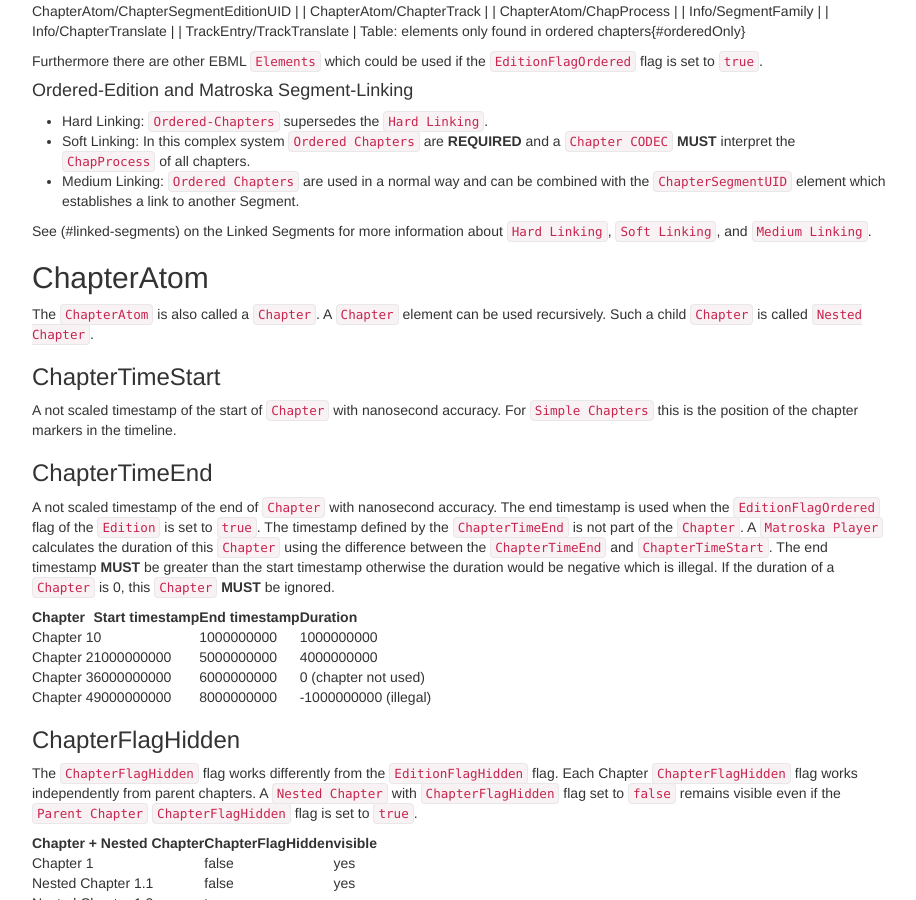
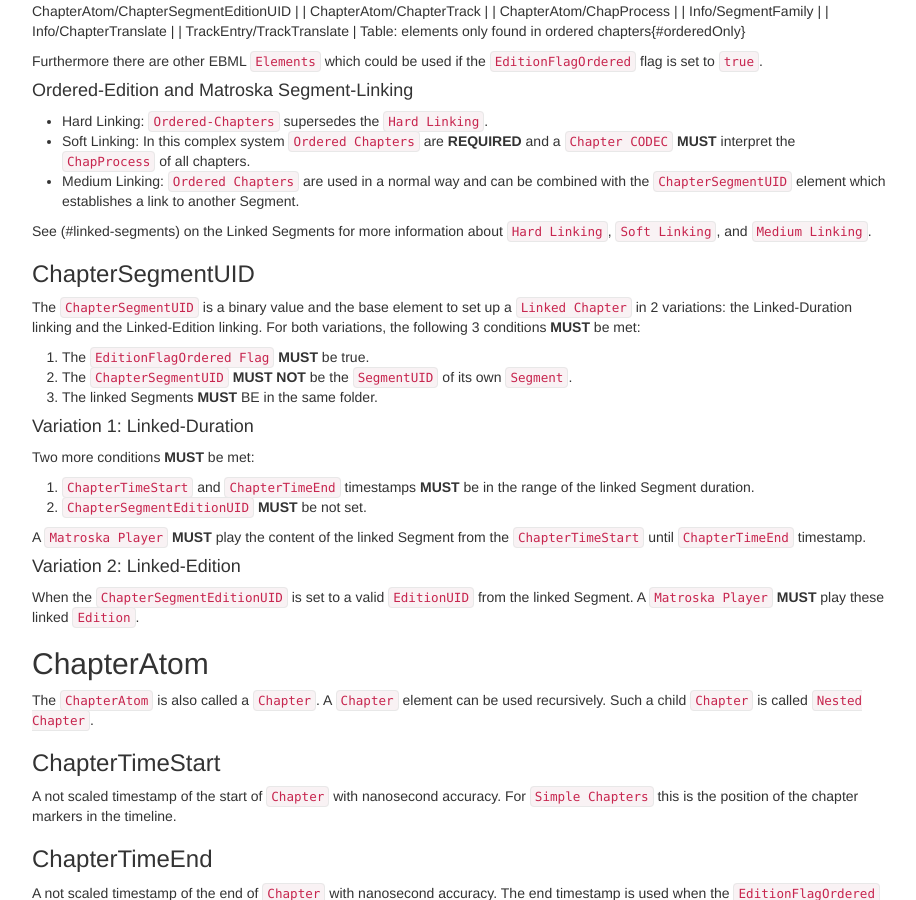
Before and after one commit to ietf-wg-cellar/matroska-specification, a Jekyll site: the page built from chapters.md, in a window 1280 px wide and 900 px high, scrolled down 1579 px. Shown: the whole window, without its empty margins (273-1189 px from the left). Built offline with Jekyll 4.4.1, drawn with Linux system fonts in a browser that asks for light colours.

Commit message:
recover lost chapter UID sections

```diff
--- a/chapters.md
+++ b/chapters.md
@@ -143,6 +143,32 @@
 
 See (#linked-segments) on the Linked Segments for more information
 about `Hard Linking`, `Soft Linking`, and `Medium Linking`.
+
+### ChapterSegmentUID
+
+The `ChapterSegmentUID` is a binary value and the base element to set up a
+`Linked Chapter` in 2 variations: the Linked-Duration linking and the Linked-Edition
+linking. For both variations, the following 3 conditions **MUST** be met:
+
+ 1. The `EditionFlagOrdered Flag` **MUST** be true.
+ 2. The `ChapterSegmentUID` **MUST NOT** be the `SegmentUID` of its own `Segment`.
+ 3. The linked Segments **MUST** BE in the same folder.
+
+#### Variation 1: Linked-Duration
+
+Two more conditions **MUST** be met:
+
+ 1. `ChapterTimeStart` and `ChapterTimeEnd` timestamps **MUST** be in the range of the
+    linked Segment duration.
+ 2. `ChapterSegmentEditionUID` **MUST** be not set.
+
+A `Matroska Player` **MUST** play the content of the linked Segment from the
+`ChapterTimeStart` until `ChapterTimeEnd` timestamp.
+
+#### Variation 2: Linked-Edition
+
+When the `ChapterSegmentEditionUID` is set to a valid `EditionUID` from the linked
+Segment. A `Matroska Player` **MUST** play these linked `Edition`.
 
 ## ChapterAtom
 The `ChapterAtom` is also called a `Chapter`.
```
